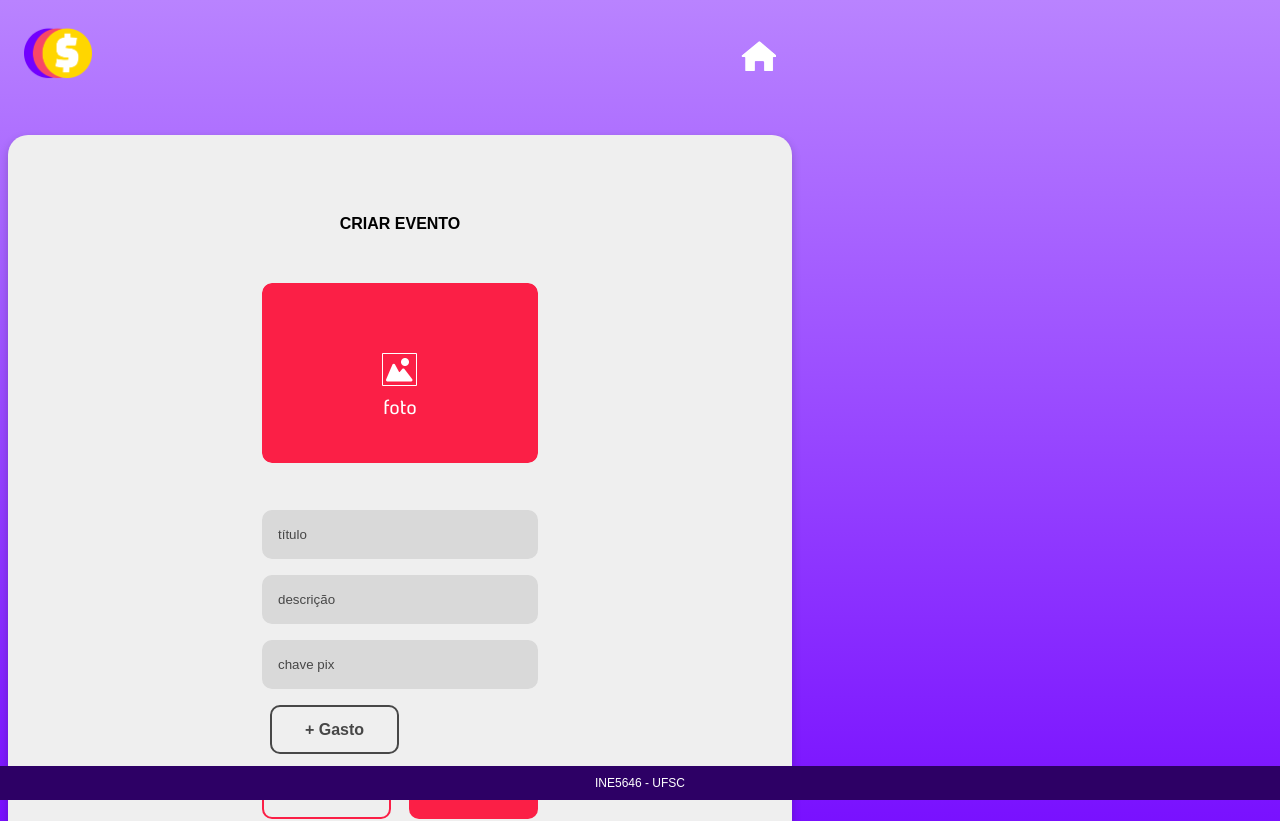
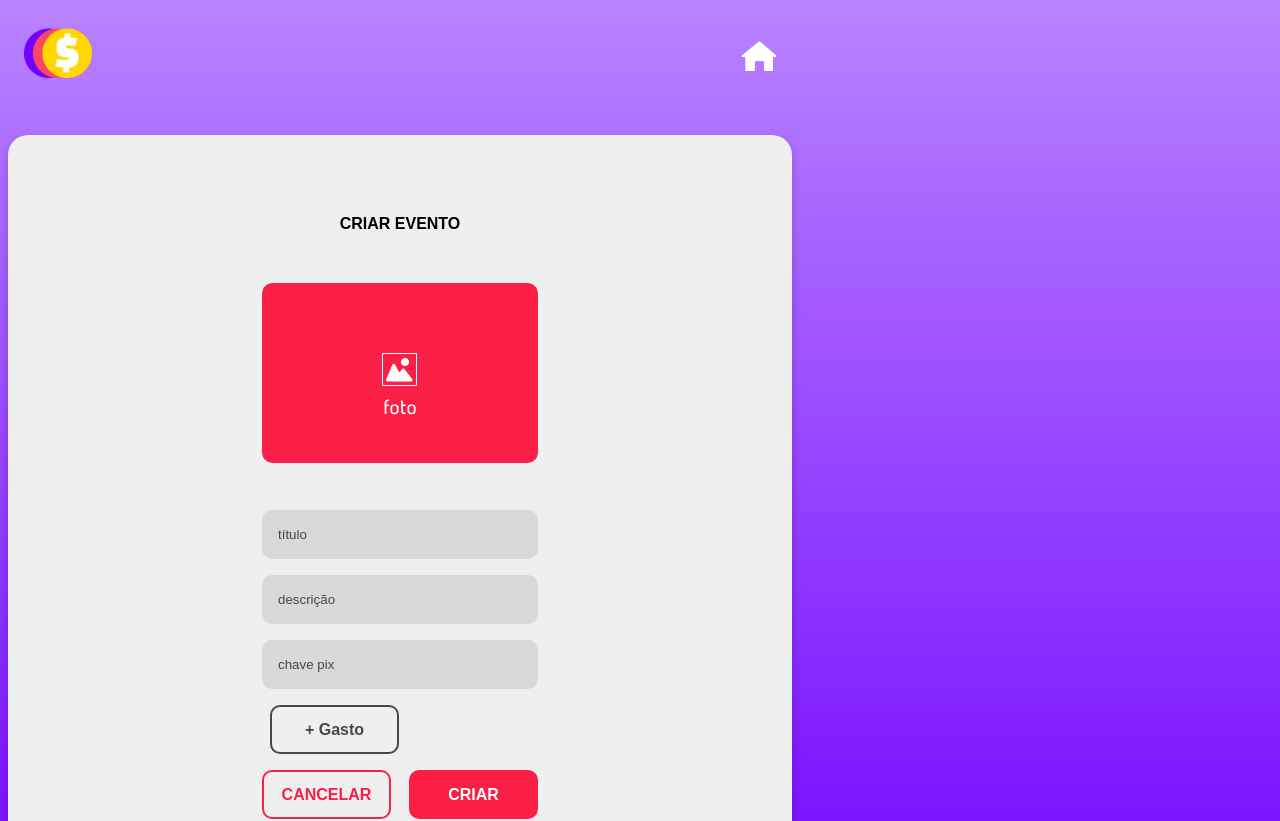
Before and after one commit to RAILANABREU/Projeto-de-WEB, a React (Create React App) app in the folder frontend/: page /criarevento/1 in a window 1280 px wide. Shown: the top 821 px of the page. Built offline with nearby package versions, Linux system fonts and the light colour scheme; a web font is replaced by a local one.

Commit message:
footer correção de bug

```diff
--- a/frontend/src/components/layout/Footer.module.css
+++ b/frontend/src/components/layout/Footer.module.css
@@ -9,7 +9,4 @@
     padding: 10px;
     width: 100%;
     grid-row: 3;
-    margin: 0;
-    bottom: 0;
-    position:absolute;
 }
```
